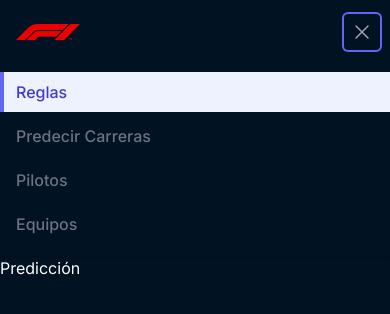
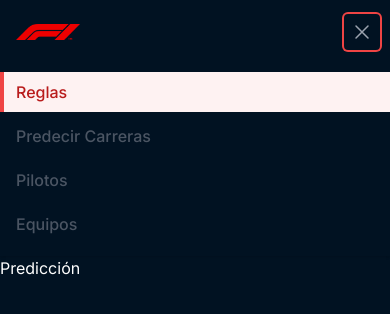
Before and after one commit to Cosmonaut-itc/F1-ORACLE, a Next.js app in the folder f1-oracl/: page /f1/prediccion in a window 390 px wide. Both pictures are taken after a click on the button "Open main menu". Shown: the top 314 px of the page. Built offline with nearby package versions, Linux system fonts and the light colour scheme.

Commit message:
fixed navbar

```diff
--- a/f1-oracl/app/f1/components/navbar.js
+++ b/f1-oracl/app/f1/components/navbar.js
@@ -2,21 +2,21 @@ import { Fragment, useState } from 'react'
 import { Disclosure, Menu, Transition } from '@headlessui/react'
 import { Bars3Icon, BellIcon, XMarkIcon } from '@heroicons/react/24/outline'
 import Image from 'next/image'
+import Link from 'next/link'
 
 function classNames(...classes) {
   return classes.filter(Boolean).join(' ')
 }
 
 export default function NavBar() {
-    const [activeButton, setActiveButton] = useState('/f1/reglas');
+  const menuItems = [
+    { name: 'Reglas', link: '/f1/reglas' },
+    { name: 'Predecir Carreras', link: '/f1/prediccion' },
+    { name: 'Pilotos', link: '/f1/pilotos' },
+    { name: 'Equipos', link: '/f1/equipos' },
+  ];
 
-    const buttonClass = (href) => {
-      return `block border-l-4 py-2 pl-3 pr-4 text-base font-medium ${
-        activeButton === href
-          ? "border-indigo-500 bg-indigo-50 text-indigo-700"
-          : "border-transparent text-gray-500 hover:border-gray-300 hover:bg-gray-50 hover:text-gray-700"
-      }`;
-    }
+  const [currentItem, setCurrentItem] = useState(menuItems[0].name);
 
     return (
     <Disclosure as="nav" className="shadow">
@@ -136,7 +136,7 @@ export default function NavBar() {
               </div>
               <div className="-mr-2 flex items-center sm:hidden">
                 {/* Mobile menu button */}
-                <Disclosure.Button className="inline-flex items-center justify-center rounded-md p-2 text-gray-400 hover:bg-gray-100 hover:text-gray-500 focus:outline-none focus:ring-2 focus:ring-inset focus:ring-indigo-500">
+                <Disclosure.Button className="inline-flex items-center justify-center rounded-md p-2 text-gray-400 hover:bg-gray-100 hover:text-gray-500 focus:outline-none focus:ring-2 focus:ring-inset focus:ring-red-500">
                   <span className="sr-only">Open main menu</span>
                   {open ? (
                     <XMarkIcon className="block h-6 w-6" aria-hidden="true" />
@@ -148,42 +148,28 @@ export default function NavBar() {
             </div>
           </div>
           <Disclosure.Panel className="sm:hidden">
-            <div className="space-y-1 pb-3 pt-2">
-              {/* Current: "bg-indigo-50 border-indigo-500 text-indigo-700", Default: "border-transparent text-gray-500 hover:bg-gray-50 hover:border-gray-300 hover:text-gray-700" */}
-              <Disclosure.Button
-                as="a"
-                href="/f1/reglas"
-                onClick={() => setActiveButton("/f1/reglas")}
-                className={buttonClass("/f1/reglas")}
-              >
-                Reglas
-              </Disclosure.Button>
-              <Disclosure.Button
-                as="a"
-                href="/f1/prediccion"
-                onClick={() => setActiveButton("/f1/prediccion")}
-                className={buttonClass("/f1/prediccion")}
-              >
-                Predecir Carreras
-              </Disclosure.Button>
-              <Disclosure.Button
-                as="a"
-                href="/f1/pilotos"
-                onClick={() => setActiveButton("/f1/pilotos")}
-                className={buttonClass("/f1/pilotos")}
-              >
-                Pilotos
-              </Disclosure.Button>
-              <Disclosure.Button
-                as="a"
-                href="/f1/equipos"
-                onClick={() => setActiveButton("/f1/equipos")}
-                className={buttonClass("/f1/equipos")}
-              >
-                Equipos
-              </Disclosure.Button>
-            </div>
-          </Disclosure.Panel>
+              <div className="space-y-1 pb-3 pt-2">
+                  {menuItems.map((item) => (
+                      <Link legacyBehavior={true}
+                          key={item.name}
+                          href={item.link}
+                      >
+                          <a
+                              className={classNames(
+                                  item.name === currentItem
+                                      ? 'border-red-500 bg-red-50 text-red-700'
+                                      : 'border-transparent text-gray-600 hover:border-gray-300 hover:bg-gray-50 hover:text-gray-800',
+                                  'block border-l-4 py-2 pl-3 pr-4 text-base font-medium'
+                              )}
+                              aria-current={item.name === currentItem ? 'page' : undefined}
+                              onClick={() => setCurrentItem(item.name)}
+                          >
+                              {item.name}
+                          </a>
+                      </Link>
+                  ))}
+              </div>
+            </Disclosure.Panel>
         </>
       )}
     </Disclosure>
```
